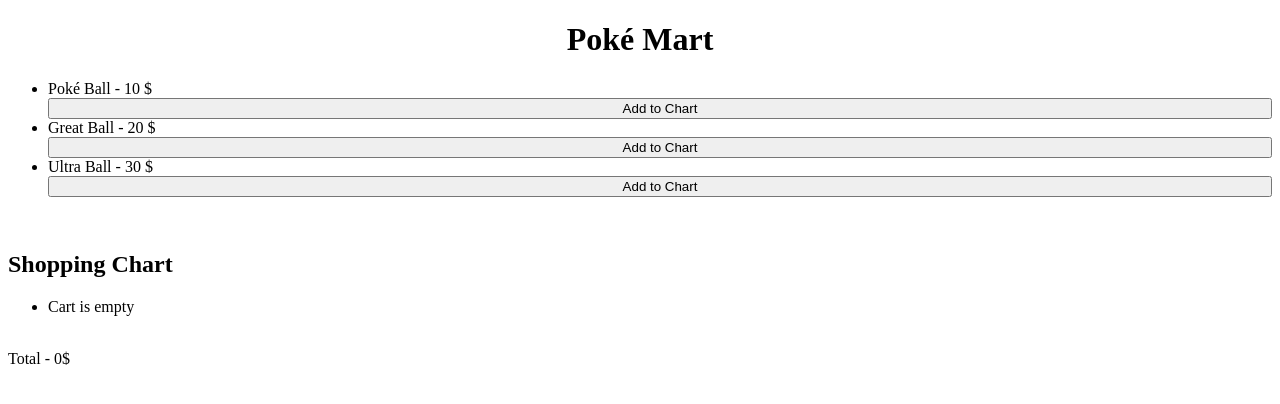
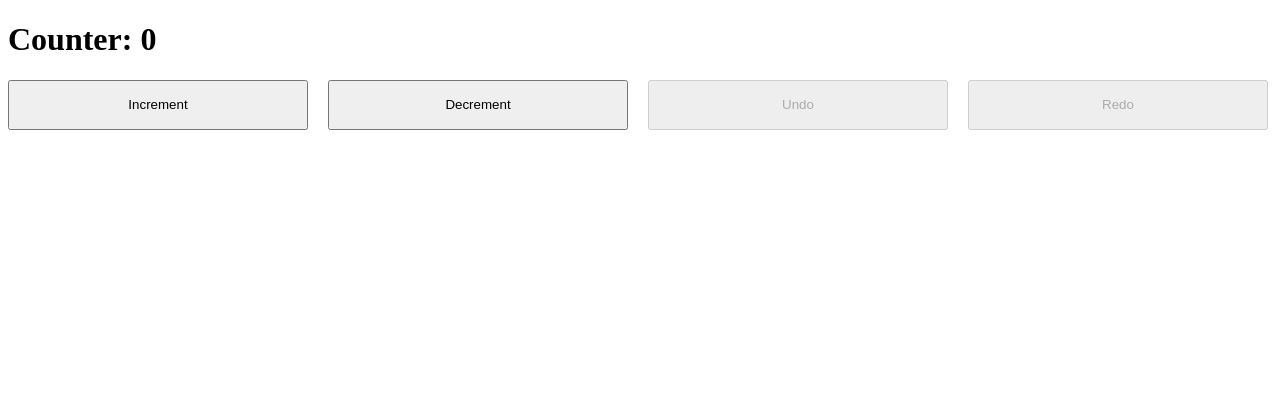
Before and after one commit to Yogurt7v/ReactChallange, a React (Create React App) app: page / in a window 1280 px wide. Shown: the top 404 px of the page. Built offline with nearby package versions, Linux system fonts and the light colour scheme; the HTML template or start-up script is replaced by a standard one.

Commit message:
пол пути. осталось desc и undo

```diff
--- a/src/App.css
+++ b/src/App.css
@@ -1,45 +1,4 @@
-/* Your CSS goes here */
-
-h1 {
-  text-align: center;
+.container {
+  display: flex;
+  gap: 20px;
 }
-
-progress {
-  accent-color: var(--yellow);
-  width: 100%;
-}
-
-form {
-  display: grid;
-  gap: 16px;
-}
-
-button {
-  width: 100%;
-}
-
-table {
-  font-size: 14px;
-  font-family: monospace;
-  position: relative;
-  width: 100%;
-  border: 1px solid var(--charcoal);
-}
-
-thead th:not(:first-child) {
-  text-align: left;
-}
-
-th,
-td {
-  padding: 4px 8px;
-}
-
-th {
-  background: var(--charcoal);
-}
-
-td {
-  border: 1px solid var(--charcoal);
-  width: 100%;
-}
--- a/src/App.js
+++ b/src/App.js
@@ -1,123 +1,84 @@
 import * as React from 'react';
 
-const products = [
-  { id: 1, name: 'Poké Ball', price: 10 },
-  { id: 2, name: 'Great Ball', price: 20 },
-  { id: 3, name: 'Ultra Ball', price: 30 },
-];
+const initialState = {
+  past: [],
+  present: 0,
+  future: [],
+};
 
-function calculateTotal(cart) {
-  const parsedItems = Array.isArray(cart) ? cart : [];
-  const total = parsedItems.reduce(
-    (current, item) => current + item.price * item.count,
-    0
-  );
-  return total;
-}
+function reducer(state, action) {
+  const { past, present, future } = state;
 
-const initialState = [];
+  switch (action.type) {
+    case 'inc':
+      console.log(state.past);
+      return {
+        past: past.length > 0 ? [...past, present + 1] : past.push(present),
+        present: present + 1,
+        future: [],
+      };
+    case 'desc':
+      console.log(state.past);
+      return {
+        past: past.length > 0 ? [...past, present - 1] : past.pop(present),
+        present: present - 1,
+        future: [],
+      };
 
-function reducer(cart, action) {
-  switch (action.type) {
-    case 'add': {
-      const inCart = Boolean(cart.find((item) => item.id === action.id));
-
-      if (!inCart) {
-        const add = products.find((item) => item.id === action.id);
-        return [...cart, { ...add, count: 1 }];
-      } else {
-        return cart.map((item) =>
-          item.id === action.id ? { ...item, count: item.count++ } : item
-        );
-      }
-    }
-
-    case 'update': {
-      if (action.adjustment === 'decrement') {
-        return cart
-          .map((item) =>
-            item.id === action.id && item.count > 0
-              ? { ...item, count: item.count - 1 }
-              : item
-          )
-          .filter((item) => item.count > 0);
-      }
-      if (action.adjustment === 'increment') {
-        return cart.map((item) =>
-          item.id === action.id ? { ...item, count: item.count + 1 } : item
-        );
-      }
-      break;
-    }
-    default:
-      return cart;
+    case 'undo':
+      console.log(state.past);
+      return {
+        past: [...past],
+        present: past.length ? past[past.length - 1] : 0,
+        future: [...future, present],
+      };
+    case 'redo':
+      console.log(state.past);
+      return {
+        past: [...past, present],
+        present: future.length ? future[future.length++] : 0,
+        future: [...future],
+      };
   }
 }
 
-export function ShoppingCart() {
-  const [cart, dispatch] = React.useReducer(reducer, initialState);
+export function CounterWithUndoRedo() {
+  const [state, dispatch] = React.useReducer(reducer, initialState);
 
-  const handleAddToCart = (id) => {
-    dispatch({ type: 'add', id });
+  const handleIncrement = () => {
+    dispatch({ type: 'inc' });
   };
-  const handleUpdateQuantity = (id, adjustment) => {
-    dispatch({
-      type: 'update',
-      id,
-      adjustment,
-    });
+  const handleDecrement = () => {
+    dispatch({ type: 'desc' });
+  };
+  const handleUndo = () => {
+    dispatch({ type: 'undo' });
+  };
+  const handleRedo = () => {
+    dispatch({ type: 'redo' });
   };
 
-  React.useEffect(() => {
-    calculateTotal(cart);
-  }, [cart]);
-
   return (
-    <main>
-      <h1>Poké Mart</h1>
-      <section>
-        <div>
-          <ul className="products">
-            {products.map((item) => (
-              <li key={item.id}>
-                {item.name} - {item.price} $
-                <button className="primary" onClick={() => handleAddToCart(item.id)}>
-                  Add to Chart
-                </button>
-              </li>
-            ))}
-          </ul>
-        </div>
-      </section>
-      <br />
-      <aside>
-        <div>
-          <h2>Shopping Chart</h2>
-          <ul>
-            {cart.map((item) => (
-              <li key={item.id}>
-                {item.name} - {item.count}
-                <div>
-                  <button onClick={() => handleUpdateQuantity(item.id, 'decrement')}>
-                    -
-                  </button>
-                  {item.quantity}
-                  <button onClick={() => handleUpdateQuantity(item.id, 'increment')}>
-                    +
-                  </button>
-                </div>
-              </li>
-            ))}
-            {!cart.length && <li>Cart is empty</li>}
-          </ul>
-        </div>
-      </aside>
-      <br />
-      <div>Total - {calculateTotal(cart)}$</div>
-    </main>
+    <>
+      <h1>Counter: {state.present}</h1>
+      <div className="container">
+        <button className="link" onClick={handleIncrement}>
+          Increment
+        </button>
+        <button className="link" onClick={handleDecrement}>
+          Decrement
+        </button>
+        <button className="link" onClick={handleUndo} disabled={!state.past.length}>
+          Undo
+        </button>
+        <button className="link" onClick={handleRedo} disabled={!state.past.length}>
+          Redo
+        </button>
+      </div>
+    </>
   );
 }
 
 export default function App() {
-  return ShoppingCart();
+  return CounterWithUndoRedo();
 }
--- a/src/index.css
+++ b/src/index.css
@@ -1,51 +1,9 @@
-/* Your CSS goes here */
-
-h1 {
-  text-align: center;
-}
-
-progress {
-  accent-color: var(--yellow);
-  width: 100%;
-}
-
-form {
-  display: grid;
-  gap: 16px;
+.container {
+  display: flex;
+  gap: 20px;
 }
 
 button {
-  width: 100%;
+  height: 50px;
+  width: 300px;
 }
-
-table {
-  font-size: 14px;
-  font-family: monospace;
-  position: relative;
-  width: 100%;
-  border: 1px solid var(--charcoal);
-}
-
-thead th:not(:first-child) {
-  text-align: left;
-}
-
-th,
-td {
-  padding: 4px 8px;
-}
-
-th {
-  background: var(--charcoal);
-}
-
-td {
-  border: 1px solid var(--charcoal);
-  width: 100%;
-}
-
-.buttons {
-  display: flex;
-  gap: 20px;
-  padding: 0 20px;
-}
```
